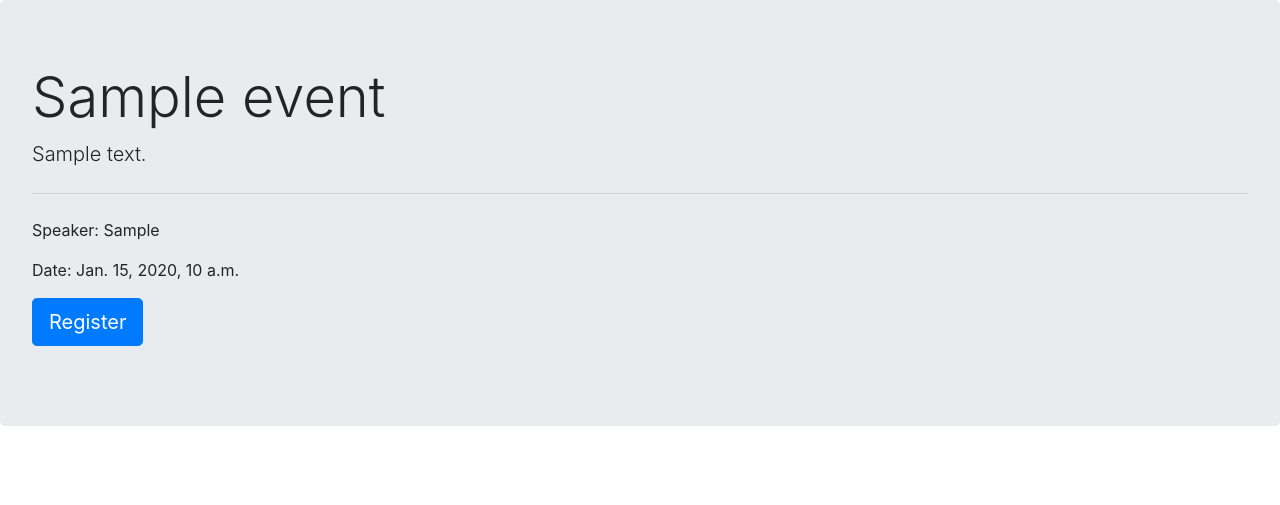
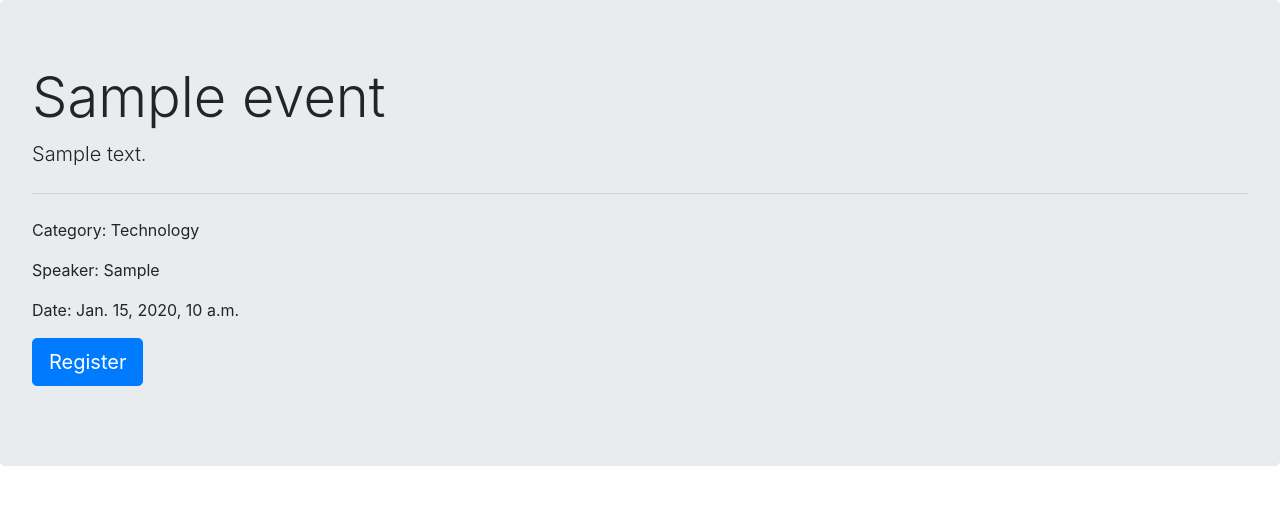
Before and after one commit to AaronGoldsmith1/jobber, a Django app: page /events/1 in a window 1280 px wide. Shown: the part 56-561 px from the top of the page. Run offline with Django 3.2, Linux system fonts and the light colour scheme; tables that the repository leaves empty hold one stand-in row (values such as "Sample post"); some libraries are stand-ins or nearby versions.

Commit message:
add category to detail page

```diff
--- a/main_app/templates/event/detail.html
+++ b/main_app/templates/event/detail.html
@@ -5,6 +5,7 @@
   <h1 class="display-4">{{event.title}}</h1>
   <p class="lead">{{event.description}}</p>
   <hr class="my-4">
+  <p>Category: {{event.get_type_display}}</p>
   <p>Speaker: {{event.speaker}}</p>
   <p>Date: {{event.dateTime}}</p>
   <p class="lead">
```
